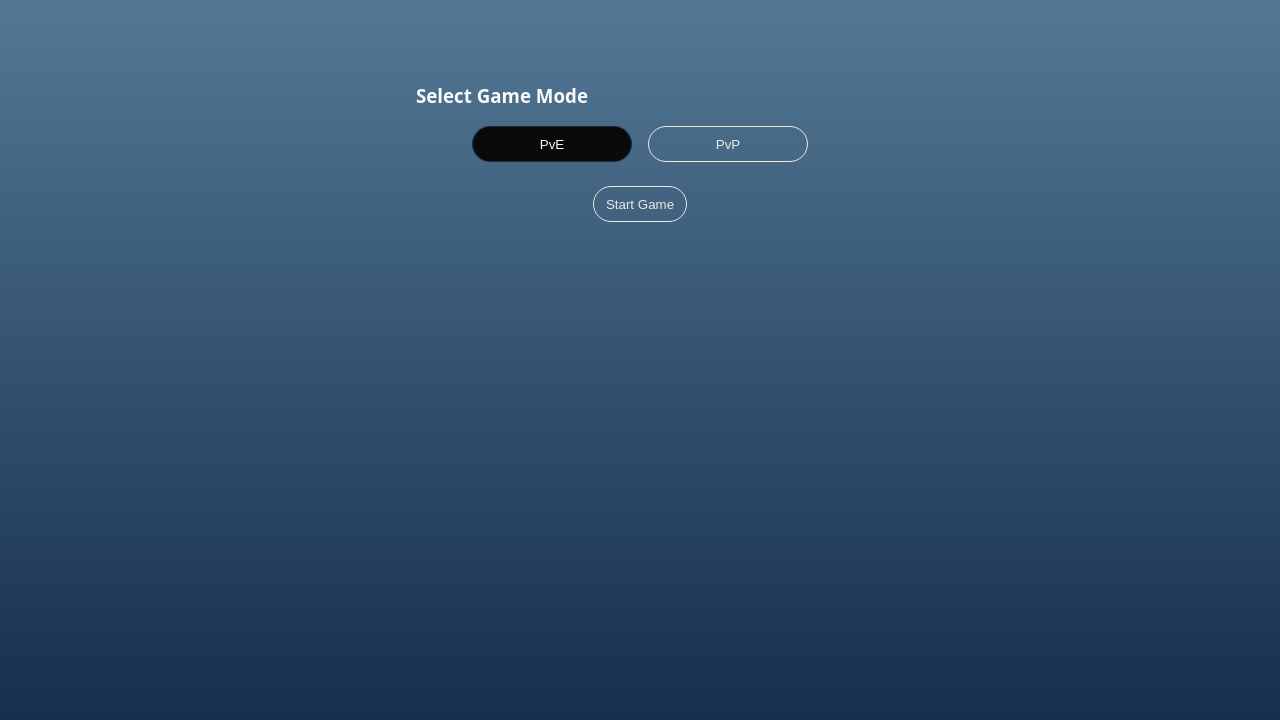
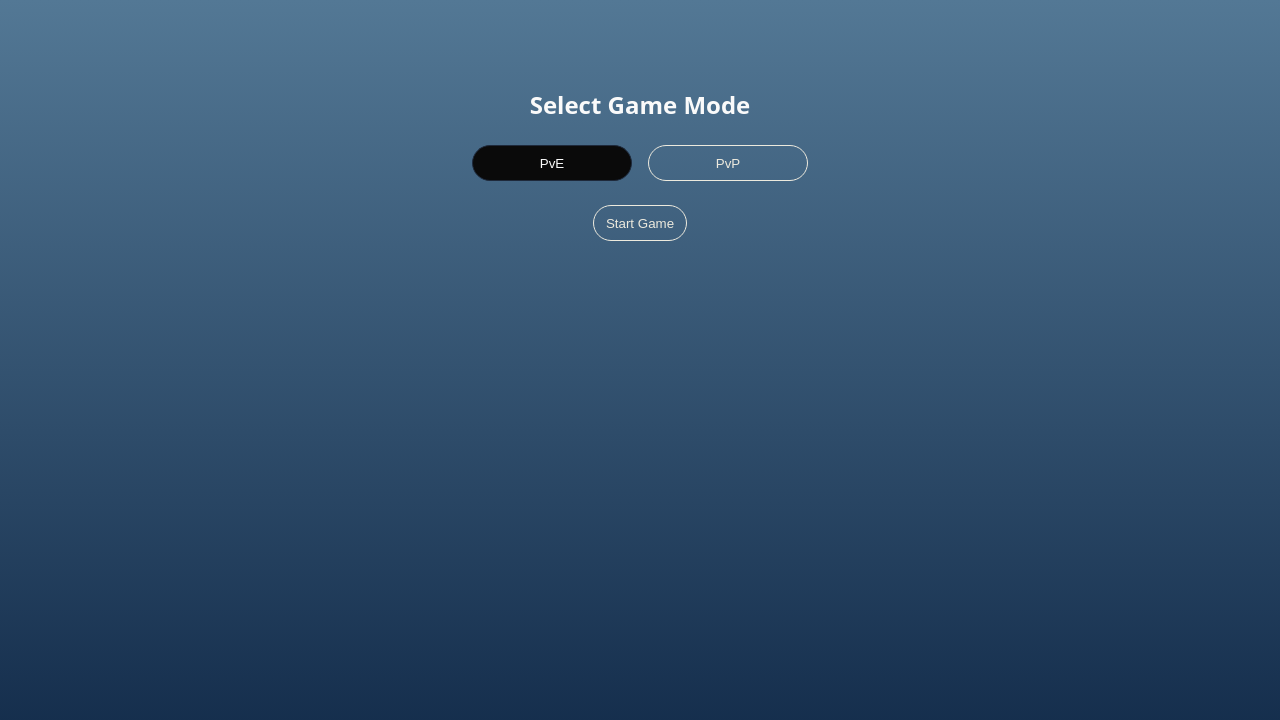
Before and after one commit to Goldin-Evgeny/Shutterfly, a React (Vite) app: page / in a window 1280 px wide. Shown: the top 720 px of the page. Built offline with nearby package versions, Linux system fonts and the light colour scheme.

Commit message:
Fix GameModeSelector heading centering by adding text-align center and proper h3 styling

```diff
--- a/src/features/game/ui/GameModeSelector/GameModeSelector.module.css
+++ b/src/features/game/ui/GameModeSelector/GameModeSelector.module.css
@@ -4,6 +4,13 @@
   margin-left: auto;
   margin-right: auto;
   padding-top: 2rem;
+  text-align: center;
+}
+
+.card h3 {
+  margin-bottom: 1.5rem;
+  font-size: 1.5rem;
+  font-weight: 600;
 }
 
 .buttonContainer {
```
